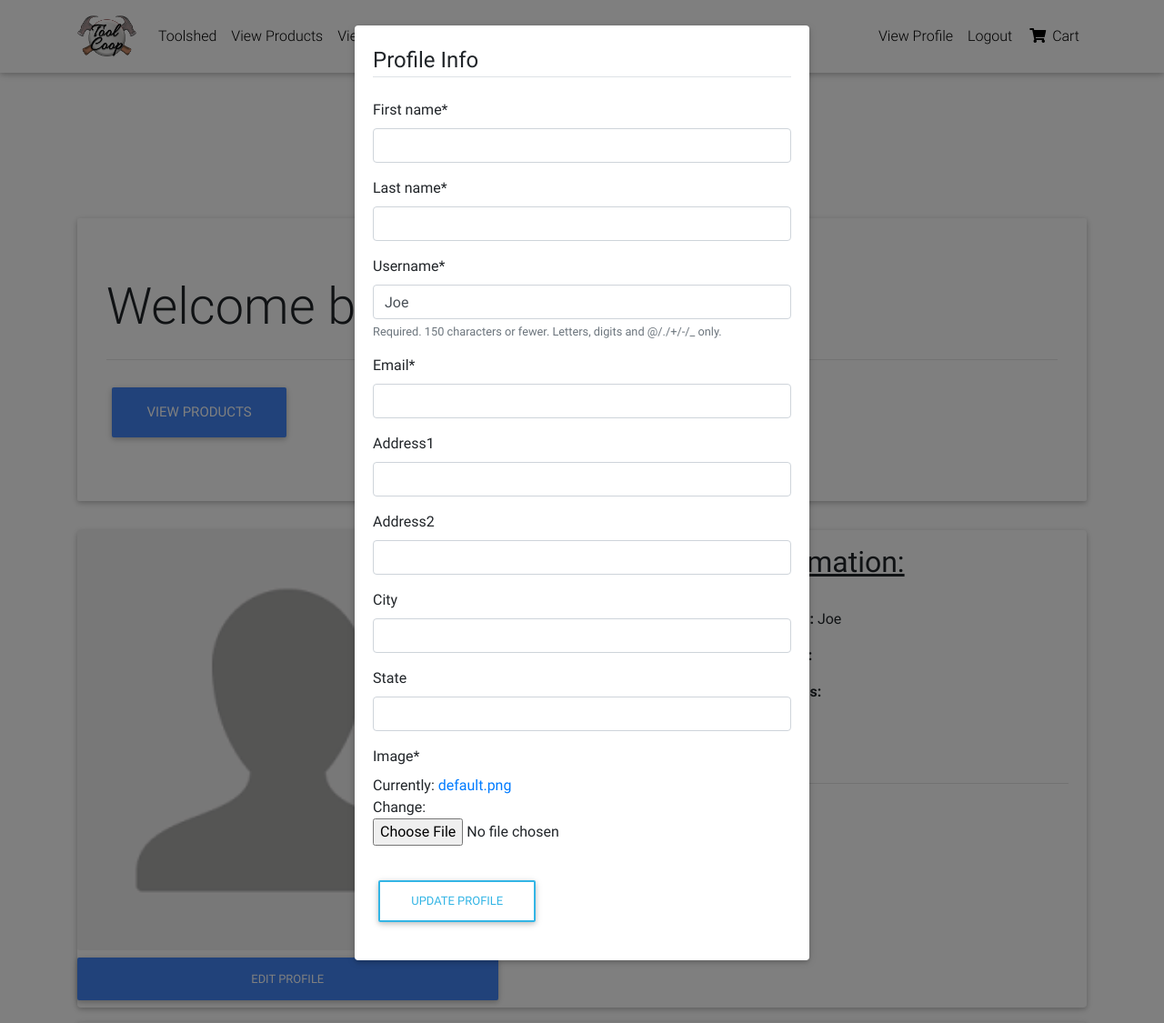
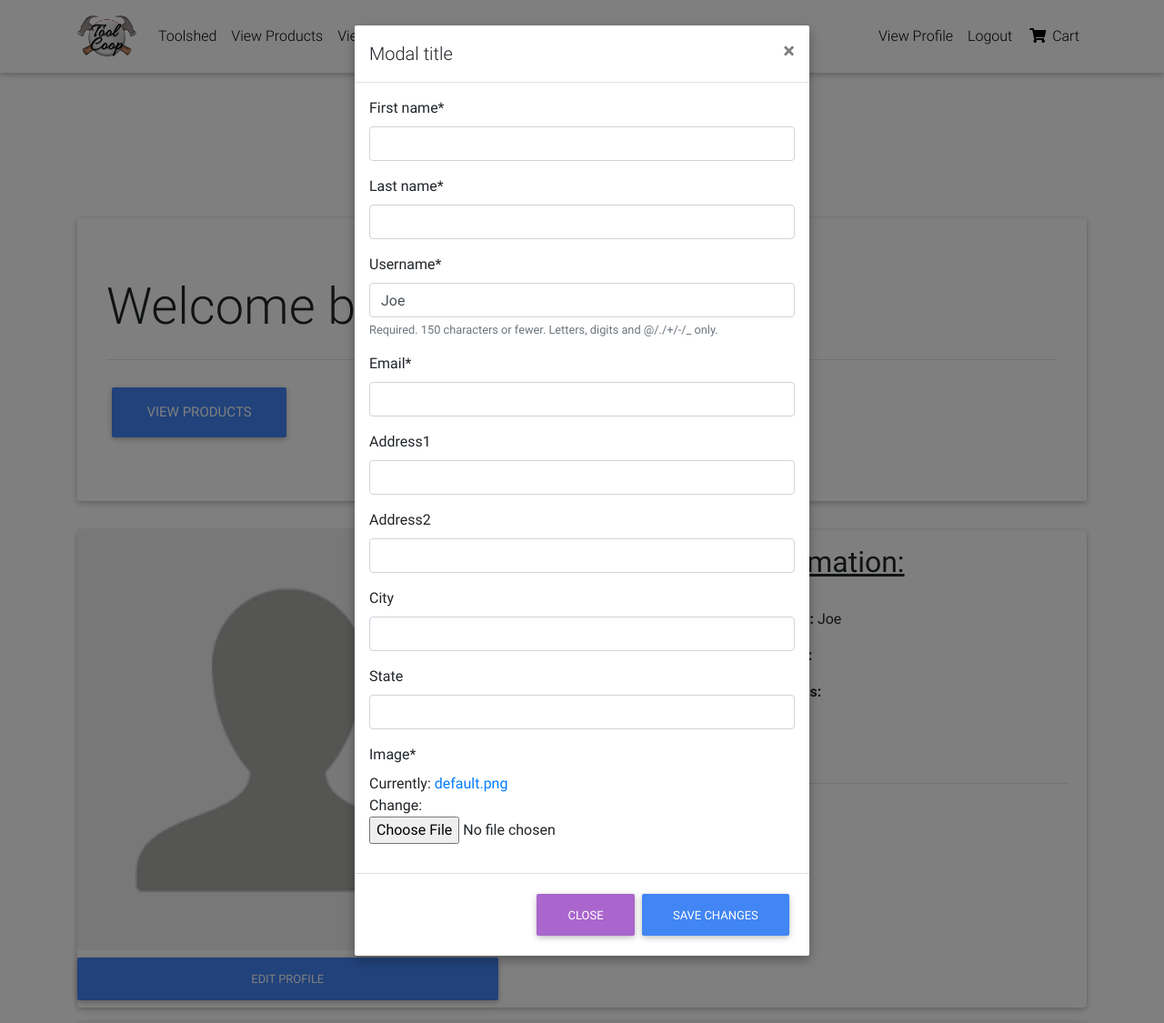
Before and after one commit to itsjaboyd/Tool-Coop, a Django app: page /profile/ in a window 1280 px wide, after a click on "EDIT PROFILE". Shown: the top 1125 px of the page at 91% size. Run offline with Django 3.2, Linux system fonts and the light colour scheme; a user stored in the database is signed in; data comes from the database, SQL or seed files in the repository; both versions use the stored data as it was after the commit; some libraries are stand-ins or nearby versions.

Commit message:
bug fixes

```diff
--- a/src/backend/models.py
+++ b/src/backend/models.py
@@ -42,11 +42,10 @@ class ToolType(models.Model):
 
     def save(self, *args, **kwargs):
         self.slug = '-'.join(self.type_name.lower().split(" "))
-        super().save()
+        super().save(*args, **kwargs)
         print('save')
         print(self.image.path)
         img = Image.open(self.image.path)
-        print
 
         if img.height > 300 or img.width > 300:
             output_size = (300, 300)
--- a/src/backend/templates/backend/admin-order-summary.html
+++ b/src/backend/templates/backend/admin-order-summary.html
@@ -45,8 +45,6 @@
                 <div class="col-md-6 col-sm-12">
                     <h5 class="font-weight-bold"><u>Order Information</u></h5>
                     <!--Grid row-->
-
-
                     {{ o_form|crispy }}
                     <div class="float-right">
                         <button class="btn btn-primary btn-md " type="submit">Checkout</button>
--- a/src/backend/templates/backend/profile.html
+++ b/src/backend/templates/backend/profile.html
@@ -18,19 +18,23 @@
             <!-- Modal -->
             <div class="modal fade" id="exampleModal" tabindex="-1" role="dialog" aria-labelledby="exampleModalLabel" aria-hidden="true">
               <div class="modal-dialog" role="document">
-                <div class="card">
-                  <form method="POST" enctype="multipart/form-data" class="card-body">
-                      {% csrf_token %}
-                      <fieldset class="form-group">
-                          <legend class="border-bottom mb-4"> Profile Info</legend>
-                          {{ u_form|crispy}}
-                          {{ p_form|crispy}}
-                      </fieldset>
-                      <div class ="form-group">
-                          <button class="btn btn-outline-info" type="submit"> Update Profile</button>
-                      </div>
-                  </form>
-              </div>
+                <form class="modal-content text-left" method="POST" enctype="multipart/form-data">
+                  {% csrf_token %}
+                  <div class="modal-header">
+                    <h5 class="modal-title" id="exampleModalLabel">Modal title</h5>
+                    <button type="button" class="close" data-dismiss="modal" aria-label="Close">
+                      <span aria-hidden="true">&times;</span>
+                    </button>
+                  </div>
+                  <div class="modal-body">
+                    {{ u_form|crispy}}
+                    {{ p_form|crispy}}
+                  </div>
+                  <div class="modal-footer">
+                    <button type="button" class="btn btn-secondary" data-dismiss="modal">Close</button>
+                    <button type="submit" class="btn btn-primary" >Save changes</button>
+                  </div>
+                </form>
               </div>
             </div>
           </div>
--- a/src/backend/views.py
+++ b/src/backend/views.py
@@ -39,7 +39,8 @@ def view_inventory(request):
             tool = ToolType.objects.get(type_name=tool_name)
             for x in range(quantity):
                 Tool.objects.create(tool_type=tool,is_available=True)
-            return redirect(request,"product", kwargs={'slug':tool.slug})
+            print('save finished')
+            return redirect('/products/'+ str(tool.slug))
         else:
             print(form.errors.values)
             tools = ToolType.objects.all()
@@ -125,9 +126,8 @@ class AdminOrderSummaryView(DetailView):
         try:
             print(kwargs['id'])
             order = Order.objects.get(pk=kwargs['id'])
-            o_form = CheckoutForm()
+            o_form = CheckoutForm(initial={ 'start_date': datetime.today })
             p_form = ProfileUpdateForm()
-            o_form.instance.start_date = datetime.today
             context=  {
                 'object': order,
                 'o_form': o_form
@@ -145,15 +145,17 @@ class AdminOrderSummaryView(DetailView):
             order.reservation_date = datetime.today()
             order.checkout_date = datetime.today()
             order.due_date = form.cleaned_data['end_date']
+            if not order.is_reserved:
+                for item in order.items.all():
+                    for x in range(item.quantity):
+                        tool_item = Tool.objects.filter(tool_type = item.tool, is_available=True)[0]
+                        tool_item.is_available = False
+                        tool_item.save()
+                    item.is_reserved = True
+                    item.is_checked_out = True
+                    item.save()
             order.is_reserved = True
             order.is_checked_out =True
-            for item in order.items.all():
-                item.is_reserved = True
-                item.is_checked_out = True
-                for x in range(item.quantity):
-                    tool_item = Tool.objects.filter(tool_type = item.tool, is_available=True)[0]
-                    tool_item.is_available = False
-                    tool_item.save()
             order.save()
             messages.info(self.request, "Checkout Completed!")
             return redirect('index')
```
Also changed, not shown: src/db.sqlite3, src/media/tool_pics/hammer_2ziF4fm.jpg (added), src/media/tool_pics/hammer_520ec83.jpg (added), src/media/tool_pics/hammer_5FRkWw9.jpg (added), src/media/tool_pics/hammer_BBU1FjJ.jpg (added), src/media/tool_pics/hammer_ITPwF3p.jpg (added), src/media/tool_pics/hammer_PdrgbKi.jpg (added), src/media/tool_pics/hammer_TNFZk4m.jpg (added), src/media/tool_pics/hammer_XBbQoR9.jpg (added), src/media/tool_pics/hammer_XH7tsfB.jpg (added), src/media/tool_pics/hammer_fom8bhL.jpg (added), src/media/tool_pics/hammer_k2gUYUW.jpg (added), src/media/tool_pics/hammer_kEkplF9.jpg (added), src/media/tool_pics/hammer_nIvPoBv.jpg (added), 2 more files.
